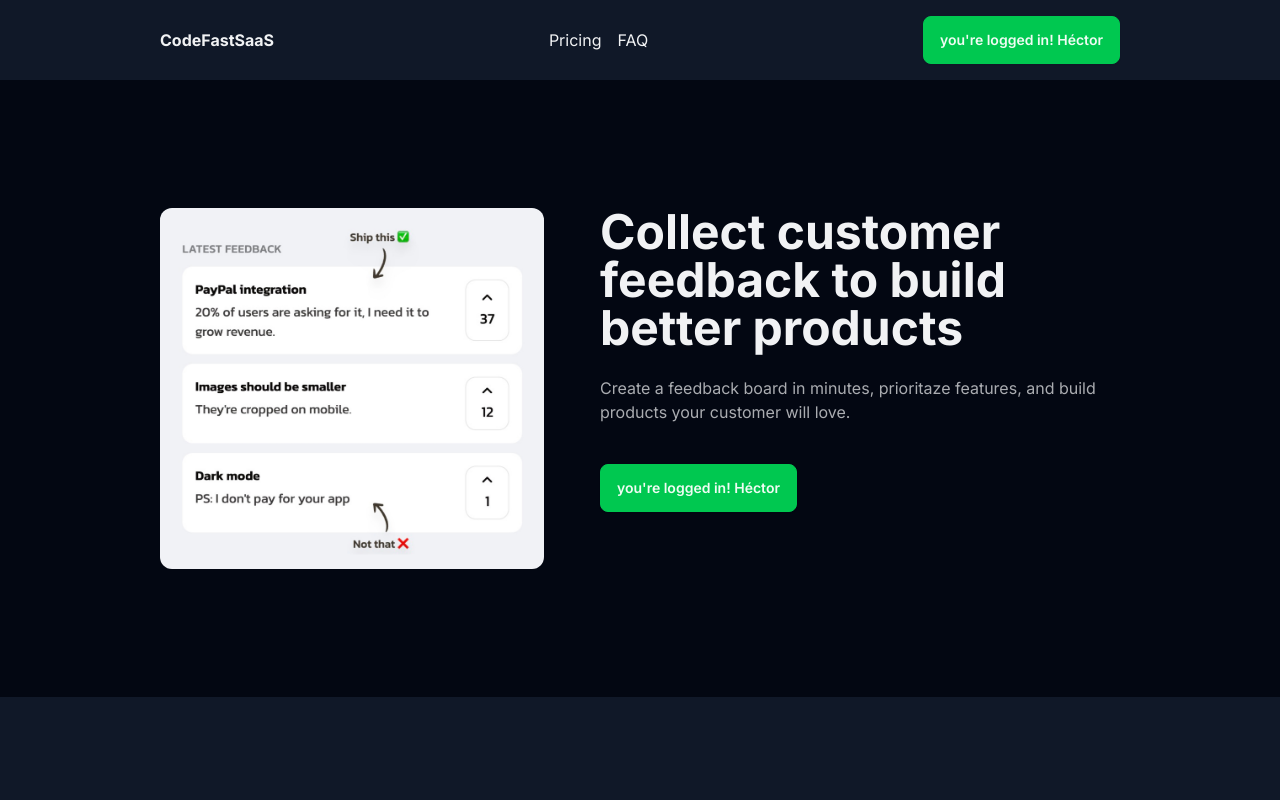
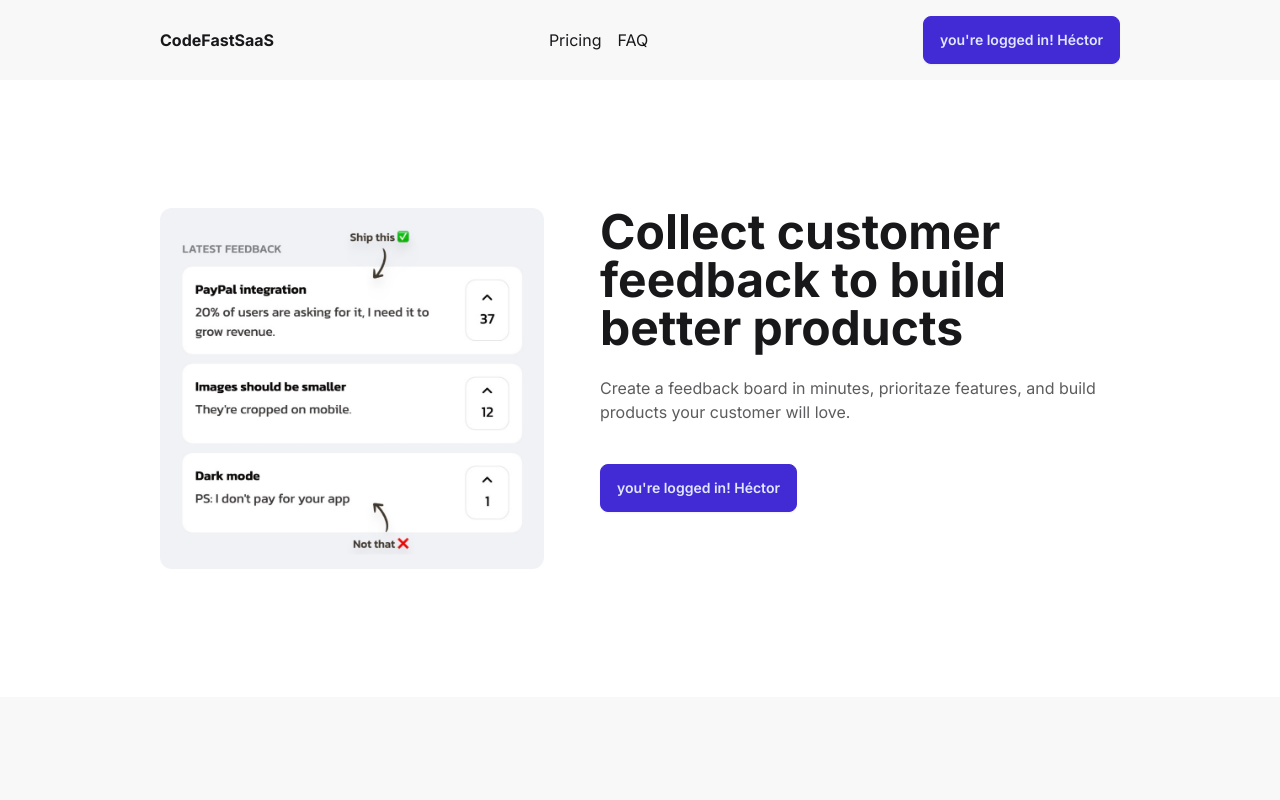
Before and after one commit to hectorlabra/codefast-saas, a Next.js app: page / in a window 1280 px wide. Shown: the top 800 px of the page. Built offline with nearby package versions, Linux system fonts and the light colour scheme.

Commit message:
implement authentication with NextAuth and MongoDB integration

```diff
--- /dev/null
+++ b/app/api/auth/[...nextauth]/route.js
@@ -0,0 +1,3 @@
+import { handlers } from "@/auth";
+
+export const { GET, POST } = handlers;
--- /dev/null
+++ b/app/api/auth/route.js
@@ -0,0 +1,7 @@
+export function GET () {
+    return Response.json({ message: "Hello from the API!" });
+}
+
+export function POST () {
+
+}
--- a/app/layout.js
+++ b/app/layout.js
@@ -10,7 +10,7 @@ export const metadata = {
 
 export default function RootLayout({ children }) {
   return (
-    <html lang="en" data-theme="dark" className="scroll-smooth">
+    <html lang="en" data-theme="light" className="scroll-smooth">
       <body className={inter.className}>{children}</body>
     </html>
   );
--- /dev/null
+++ b/auth.js
@@ -0,0 +1,7 @@
+import NextAuth from "next-auth";
+
+const config = {
+    providers: []
+};
+
+export const { handlers, signIn, signOut, auth } = NextAuth(config);
--- a/package.json
+++ b/package.json
@@ -9,11 +9,14 @@
     "lint": "next lint"
   },
   "dependencies": {
+    "mongodb": "^6.14.2",
     "next": "14.2.0",
+    "next-auth": "^5.0.0-beta.25",
     "react": "^18",
     "react-dom": "^18"
   },
   "devDependencies": {
+    "@types/node": "^22.13.10",
     "daisyui": "^4.11.1",
     "eslint": "^8",
     "eslint-config-next": "14.2.0",
--- a/tailwind.config.js
+++ b/tailwind.config.js
@@ -11,40 +11,41 @@ module.exports = {
     require('daisyui'),
   ],
   daisyui: {
-    themes: [
-      "light",
-      {
-        dark: {
-          "base-100": "oklch(13% 0.028 261.692)",
-          "base-200": "oklch(21% 0.034 264.665)",
-          "base-300": "oklch(27% 0.033 256.848)",
-          "base-content": "oklch(96% 0.003 264.542)",
-          "primary": "oklch(72% 0.219 149.579)",
-          "primary-content": "oklch(98% 0.018 155.826)",
-          "secondary": "oklch(69% 0.17 162.48)",
-          "secondary-content": "oklch(97% 0.021 166.113)",
-          "accent": "oklch(63% 0.237 25.331)",
-          "accent-content": "oklch(97% 0.013 17.38)",
-          "neutral": "oklch(13% 0.028 261.692)",
-          "neutral-content": "oklch(98% 0.002 247.839)",
-          "info": "oklch(62% 0.214 259.815)",
-          "info-content": "oklch(97% 0.014 254.604)",
-          "success": "oklch(72% 0.219 149.579)",
-          "success-content": "oklch(98% 0.018 155.826)",
-          "warning": "oklch(76% 0.188 70.08)",
-          "warning-content": "oklch(98% 0.022 95.277)",
-          "error": "oklch(63% 0.237 25.331)",
-          "error-content": "oklch(97% 0.013 17.38)",
-          "radius-selector": "0rem",
-          "radius-field": "2rem",
-          "radius-box": "0.25rem",
-          "size-selector": "0.25rem",
-          "size-field": "0.25rem",
-          "border": "1px",
-          "depth": "1",
-          "noise": "1",
-        },
-      },
-    ],
-  },
+    themes: [{
+      light: {
+        name: "light",
+        default: false,
+        prefersDark: false,
+        colorScheme: "light",
+        "base-100": "oklch(100% 0 0)",
+        "base-200": "oklch(98% 0 0)",
+        "base-300": "oklch(95% 0 0)",
+        "base-content": "oklch(21% 0.006 285.885)",
+        primary: "oklch(45% 0.24 277.023)",
+        "primary-content": "oklch(93% 0.034 272.788)",
+        secondary: "oklch(65% 0.241 354.308)",
+        "secondary-content": "oklch(94% 0.028 342.258)",
+        accent: "oklch(77% 0.152 181.912)",
+        "accent-content": "oklch(38% 0.063 188.416)",
+        neutral: "oklch(14% 0.005 285.823)",
+        "neutral-content": "oklch(92% 0.004 286.32)",
+        info: "oklch(74% 0.16 232.661)",
+        "info-content": "oklch(29% 0.066 243.157)",
+        success: "oklch(76% 0.177 163.223)",
+        "success-content": "oklch(37% 0.077 168.94)",
+        warning: "oklch(82% 0.189 84.429)",
+        "warning-content": "oklch(41% 0.112 45.904)",
+        error: "oklch(71% 0.194 13.428)",
+        "error-content": "oklch(27% 0.105 12.094)",
+        "--radius-selector": "0.5rem",
+        "--radius-field": "0.25rem",
+        "--radius-box": "0.5rem",
+        "--size-selector": "0.25rem",
+        "--size-field": "0.25rem",
+        "--border": "1px",
+        "--depth": "1",
+        "--noise": "0"
+      }
+    }]
+  }
 };
```
Also changed, not shown: libs/mongo.js (added, +33 -0 lines), 1 other file (tests, documents, lock files or other folders).
